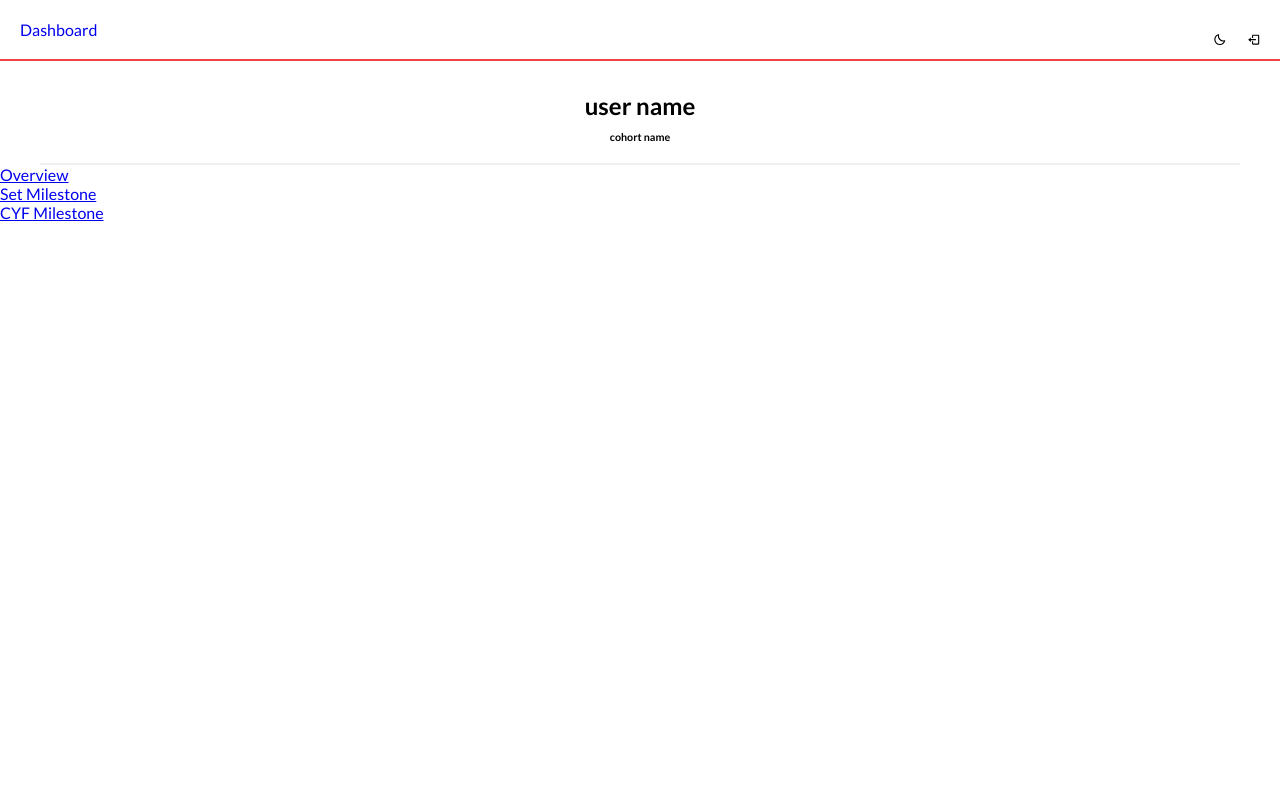
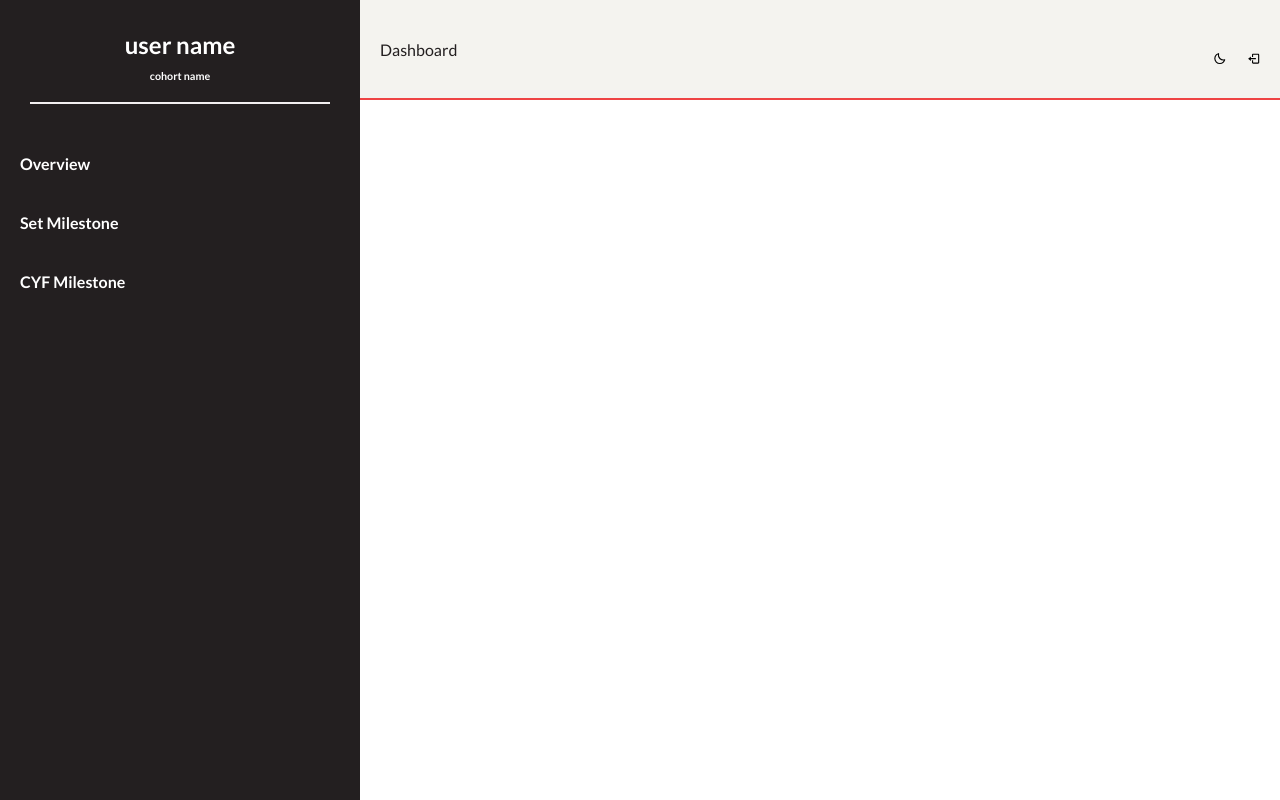
Before and after one commit to Doris-Siu/in-a-class-of-our-own, a React (Create React App) app in the folder client/: page /dashboard in a window 1280 px wide. Built offline with nearby package versions, Linux system fonts and the light colour scheme.

Commit message:
added dashboard styling

```diff
--- a/client/src/pages/Dashboard/Components/DashboardHeader/DashboardHeader.css
+++ b/client/src/pages/Dashboard/Components/DashboardHeader/DashboardHeader.css
@@ -6,10 +6,13 @@
 	justify-content: space-between;
 	align-items: center;
 	border-bottom: solid 2px var(--red);
+	background-color: #F4F3EF;
+	grid-area: head;
 }
 
 .dash-header a {
 	text-decoration: none;
+	color: var(--black);
 }
 
 .dash-header ul {
--- a/client/src/pages/Dashboard/Components/Sidebar/Sidebar.css
+++ b/client/src/pages/Dashboard/Components/Sidebar/Sidebar.css
@@ -1,15 +1,58 @@
 @import url("../../../Home.css");
+
+.sidebar {
+	grid-area: side;
+}
 
 .sidebar-head {
 	text-align: center;
 	border-bottom: solid 2px var(--grey);
-   margin: 0 40px;
+	margin: 0 30px;
 }
 
 .sidebar-head h2 {
 	margin: 30px 0 10px 0;
+	font-weight: 700;
 }
 
 .sidebar-head h6 {
-margin-bottom: 20px;
+	margin-bottom: 20px;
 }
+
+.side-links {
+	list-style: none;
+	margin: 20px 0;
+	padding: 0;
+	display: flex;
+	justify-content: space-around;
+}
+
+.side-links ul li {
+	padding: 0;
+}
+
+.side-links li a {
+	text-decoration: none;
+	color: var(--black);
+	font-weight: 700;
+}
+
+.side-links li a:hover {
+	transition: color 0.3s;
+	color: var(--red);
+}
+
+@media only screen and (min-width: 900px) {
+	.side-links {
+		padding-left: 20px;
+		margin-top: 50px;
+		flex-direction: column;
+		gap: 40px;
+	}
+
+	.sidebar, .side-links li a {
+		background-color: var(--black);
+		color: var(--white);
+	}
+
+}
--- a/client/src/pages/Dashboard/Components/Sidebar/Sidebar.js
+++ b/client/src/pages/Dashboard/Components/Sidebar/Sidebar.js
@@ -5,7 +5,7 @@ import "./Sidebar.css";
 
 const Sidebar = () => {
 	return (
-		<div>
+		<div className="sidebar">
 			<div className="sidebar-head">
 				<h2>user name</h2>
 				<h6>cohort name</h6>
--- a/client/src/pages/Dashboard/Dashboard.css
+++ b/client/src/pages/Dashboard/Dashboard.css
@@ -0,0 +1,17 @@
+
+
+
+@media only screen and (min-width: 900px) {
+.dashboard{
+    height: 100vh;
+    display: grid;
+    grid-template-columns: 360px 1fr;
+    grid-template-rows: 100px 1fr;
+  grid-template-areas:
+  "side head head head"
+  "side main main main"
+  "side main main main"
+  "side main main main";
+}
+
+}
--- a/client/src/pages/Dashboard/Dashboard.js
+++ b/client/src/pages/Dashboard/Dashboard.js
@@ -7,10 +7,10 @@ import DashboardSidebar from "./Components/Sidebar/Sidebar";
 
 const Dashboard = () => {
   return (
-   <>
-   <DashboardHeader />
-   <DashboardSidebar />
-   </>
-  );
+		<div className="dashboard">
+			<DashboardHeader />
+			<DashboardSidebar />
+		</div>
+	);
 };
 export default Dashboard;
```
